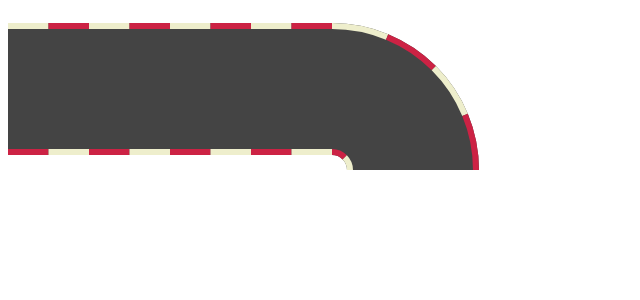
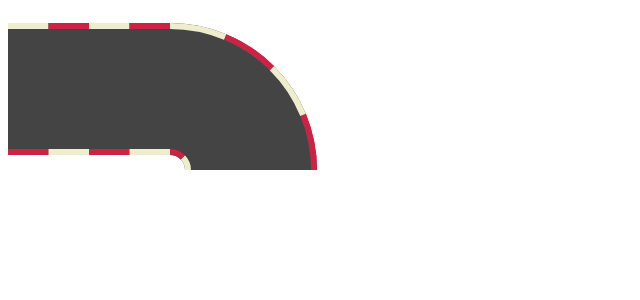
Before and after one commit to jsconan/rc-tracks-editor, a Svelte app: page / in a window 1280 px wide. Shown: the top 300 px of the page, without its empty margins (0-640 px from the left). Built offline with nearby package versions, Linux system fonts and the light colour scheme.

Commit message:
refactor: use more accurate names, rework the placement of elements

```diff
--- a/src/App.svelte
+++ b/src/App.svelte
@@ -11,18 +11,20 @@
         curved: CurvedTile
     };
 
-    const tileset = ['straight', 'straight', 'curved'];
+    const tileset = ['straight', 'curved'];
 </script>
 
 <main>
     {#each tileset as tile}
         <svelte:component
             this={tiles[tile]}
-            length={config.trackSectionLength}
-            width={config.trackSectionWidth}
+            barrierChunks={config.barrierChunks}
             barrierWidth={config.barrierWidth}
-            barrierChunks={config.barrierChunks}
-            ratio={1}
+            tileLength={config.trackSectionLength}
+            tileWidth={config.trackSectionWidth}
+            tileRatio={1}
+            tileX={0}
+            tileY={0}
         />
     {/each}
 </main>
--- a/src/helpers/track.js
+++ b/src/helpers/track.js
@@ -121,7 +121,7 @@ export const getStraightBarrierChunks = (barrierChunks, ratio = 1) => barrierChu
  * @returns {number}
  */
 export const getCurveInnerBarrierChunks = (barrierChunks, ratio = 1) =>
-    ratio < 1 ? 1 : (barrierChunks / (ratio < 2 ? 2 : 1)) * ratio;
+    ratio < 1 ? 1 : barrierChunks / (ratio < 2 ? 2 : 1);
 
 /**
  * Computes the number of barrier chunks for an outer curved section given the ratio.
@@ -129,7 +129,7 @@ export const getCurveInnerBarrierChunks = (barrierChunks, ratio = 1) =>
  * @param {number} [ratio] - The size factor.
  * @returns {number}
  */
-export const getCurveOuterBarrierChunks = (barrierChunks, ratio = 1) => (barrierChunks / (ratio < 1 ? 2 : 1)) * ratio;
+export const getCurveOuterBarrierChunks = (barrierChunks, ratio = 1) => barrierChunks / (ratio < 1 ? 2 : 1);
 
 /**
  * Computes the number of barrier chunks for the straight sides of large curve track.
--- a/src/tiles/CurvedTile.svelte
+++ b/src/tiles/CurvedTile.svelte
@@ -3,6 +3,7 @@
     // Copyright (c) 2022 Jean-Sébastien CONAN
 
     import {
+        getCurveAngle,
         getCurveInnerBarrierChunks,
         getCurveInnerRadius,
         getCurveOuterBarrierChunks,
@@ -10,62 +11,66 @@
     } from '../helpers/track.js';
     import { RIGHT_ANGLE, cos, sin } from '../helpers/maths.js';
 
-    export let length;
-    export let width;
     export let barrierChunks;
     export let barrierWidth;
-    export let ratio = 1;
+    export let tileLength;
+    export let tileWidth;
+    export let tileRatio = 1;
+    export let tileX = 0;
+    export let tileY = 0;
 
-    const tileLength = length * ratio;
-    const tileWidth = width;
-    const tilePadding = (length - width) / 2;
+    const width = tileLength * tileRatio;
+    const tilePadding = (tileLength - tileWidth) / 2;
     const halfBarrier = barrierWidth / 2;
-    const innerRadius = getCurveInnerRadius(length, width, ratio);
-    const outerRadius = getCurveOuterRadius(length, width, ratio);
-    const curveAngle = RIGHT_ANGLE;
+    const innerRadius = getCurveInnerRadius(tileLength, tileWidth, tileRatio);
+    const outerRadius = getCurveOuterRadius(tileLength, tileWidth, tileRatio);
+    const curveAngle = getCurveAngle(tileRatio);
+    const startAngle = RIGHT_ANGLE - curveAngle;
     const colors = ['even', 'odd'];
 
-    const viewportWidth = tileLength;
-    const viewportHeight = tileLength;
+    const viewportWidth = width;
+    const viewportHeight = width;
     const viewportX = 0;
     const viewportY = 0;
 
-    const x = 0;
-    const y = tilePadding;
-
-    const outerX = tileLength - tilePadding;
-    const outerY = tileLength - tilePadding;
-    const innerX = -innerRadius;
-    const innerY = -innerRadius;
+    const outerStartX = viewportX + tileX;
+    const outerStartY = viewportY + tileY + tilePadding;
+    const bottomLine = outerStartY + outerRadius;
+    const outerEndX = outerStartX + cos(startAngle) * outerRadius;
+    const outerEndY = bottomLine - sin(startAngle) * outerRadius;
+    const innerStartX = outerStartX + cos(startAngle) * innerRadius;
+    const innerStartY = bottomLine - sin(startAngle) * innerRadius;
+    const innerEndX = outerStartX;
+    const innerEndY = bottomLine - innerRadius;
 
     function chunkPosition(i, j, radius, angle) {
-        const a1 = 270 + angle * i;
+        const a1 = startAngle + angle * i;
         const a2 = a1 + angle;
-        const x1 = cos(a1) * radius;
-        const y1 = sin(a1) * radius + tileLength;
-        const x2 = cos(a2) * radius;
-        const y2 = sin(a2) * radius + tileLength;
+        const x1 = outerStartX + cos(a1) * radius;
+        const y1 = bottomLine - sin(a1) * radius;
+        const x2 = outerStartX + cos(a2) * radius;
+        const y2 = bottomLine - sin(a2) * radius;
         const color = colors[(i + j) % 2];
 
         return { color, radius, angle, x1, y1, x2, y2 };
     }
 
     function* innerChunks() {
-        const lineChunks = getCurveInnerBarrierChunks(barrierChunks, ratio);
+        const lineChunks = getCurveInnerBarrierChunks(barrierChunks, tileRatio);
         const radius = innerRadius + halfBarrier;
         const angle = curveAngle / lineChunks;
 
         for (let nextIndex = 0; nextIndex < lineChunks; nextIndex++) {
-            yield chunkPosition(nextIndex, 1, radius, angle);
+            yield chunkPosition(nextIndex, 0, radius, angle);
         }
     }
     function* outerChunks() {
-        const lineChunks = getCurveOuterBarrierChunks(barrierChunks, ratio);
+        const lineChunks = getCurveOuterBarrierChunks(barrierChunks, tileRatio);
         const radius = outerRadius - halfBarrier;
         const angle = curveAngle / lineChunks;
 
         for (let nextIndex = 0; nextIndex < lineChunks; nextIndex++) {
-            yield chunkPosition(nextIndex, 0, radius, angle);
+            yield chunkPosition(nextIndex, 1, radius, angle);
         }
     }
 </script>
@@ -74,18 +79,26 @@
     <g class="tile curved-tile">
         <path
             class="ground"
-            d="M {x} {y}
-               a {outerRadius} {outerRadius} 0 0 1 {outerX} {outerY}
-               h {-tileWidth}
-               a {innerRadius} {innerRadius} 0 0 0 {innerX} {innerY}"
+            d="M {outerStartX} {outerStartY}
+               A {outerRadius} {outerRadius} 0 0 1 {outerEndX} {outerEndY}
+               L {innerStartX} {innerStartY}
+               A {innerRadius} {innerRadius} 0 0 0 {innerEndX} {innerEndY}"
         />
+        {#each [...outerChunks()] as { color, radius, x1, y1, x2, y2 }}
+            <path
+                class="barrier {color}"
+                stroke-width={barrierWidth}
+                d="M {x1} {y1} A {radius} {radius} 0 0 0 {x2} {y2}"
+            />
+        {/each}
+        {#each [...innerChunks()] as { color, radius, x1, y1, x2, y2 }}
+            <path
+                class="barrier {color}"
+                stroke-width={barrierWidth}
+                d="M {x1} {y1} A {radius} {radius} 0 0 0 {x2} {y2}"
+            />
+        {/each}
     </g>
-    {#each [...outerChunks()] as { color, radius, x1, y1, x2, y2 }}
-        <path class="barrier {color}" stroke-width={barrierWidth} d="M {x1} {y1} A {radius} {radius} 0 0 1 {x2} {y2}" />
-    {/each}
-    {#each [...innerChunks()] as { color, radius, x1, y1, x2, y2 }}
-        <path class="barrier {color}" stroke-width={barrierWidth} d="M {x1} {y1} A {radius} {radius} 0 0 1 {x2} {y2}" />
-    {/each}
 </svg>
 
 <style>
--- a/src/tiles/StraightTile.svelte
+++ b/src/tiles/StraightTile.svelte
@@ -4,30 +4,32 @@
 
     import { getStraightBarrierChunks } from '../helpers/track.js';
 
-    export let length;
-    export let width;
     export let barrierChunks;
     export let barrierWidth;
-    export let ratio = 1;
+    export let tileLength;
+    export let tileWidth;
+    export let tileRatio = 1;
+    export let tileX = 0;
+    export let tileY = 0;
 
-    const tileLength = length * ratio;
-    const tileWidth = width;
-    const tilePadding = (length - width) / 2;
+    const width = tileLength * tileRatio;
+    const height = tileWidth;
+    const tilePadding = (tileLength - tileWidth) / 2;
     const laneWidth = tileWidth - barrierWidth;
     const halfBarrier = barrierWidth / 2;
     const colors = ['even', 'odd'];
 
-    const viewportWidth = tileLength;
-    const viewportHeight = tileLength;
+    const viewportWidth = width;
+    const viewportHeight = width;
     const viewportX = 0;
     const viewportY = 0;
 
-    const x = 0;
-    const y = tilePadding;
+    const x = viewportX + tileX;
+    const y = viewportY + tileY + tilePadding;
 
     function* chunks() {
-        const barrierLength = length / barrierChunks;
-        const lineChunks = getStraightBarrierChunks(barrierChunks, ratio);
+        const barrierLength = tileLength / barrierChunks;
+        const lineChunks = getStraightBarrierChunks(barrierChunks, tileRatio);
         const allChunks = lineChunks * 2;
 
         for (let nextIndex = 0; nextIndex < allChunks; nextIndex++) {
@@ -47,7 +49,7 @@
 
 <svg viewBox="{viewportX} {viewportY} {viewportWidth} {viewportHeight}" width={viewportWidth} height={viewportHeight}>
     <g class="tile straight-tile">
-        <rect class="ground" {x} {y} width={tileLength} height={tileWidth} />
+        <rect class="ground" {x} {y} {width} {height} />
         {#each [...chunks()] as { color, x1, y1, x2, y2 }}
             <line class="barrier {color}" {x1} {y1} {x2} {y2} stroke-width={barrierWidth} />
         {/each}
```
